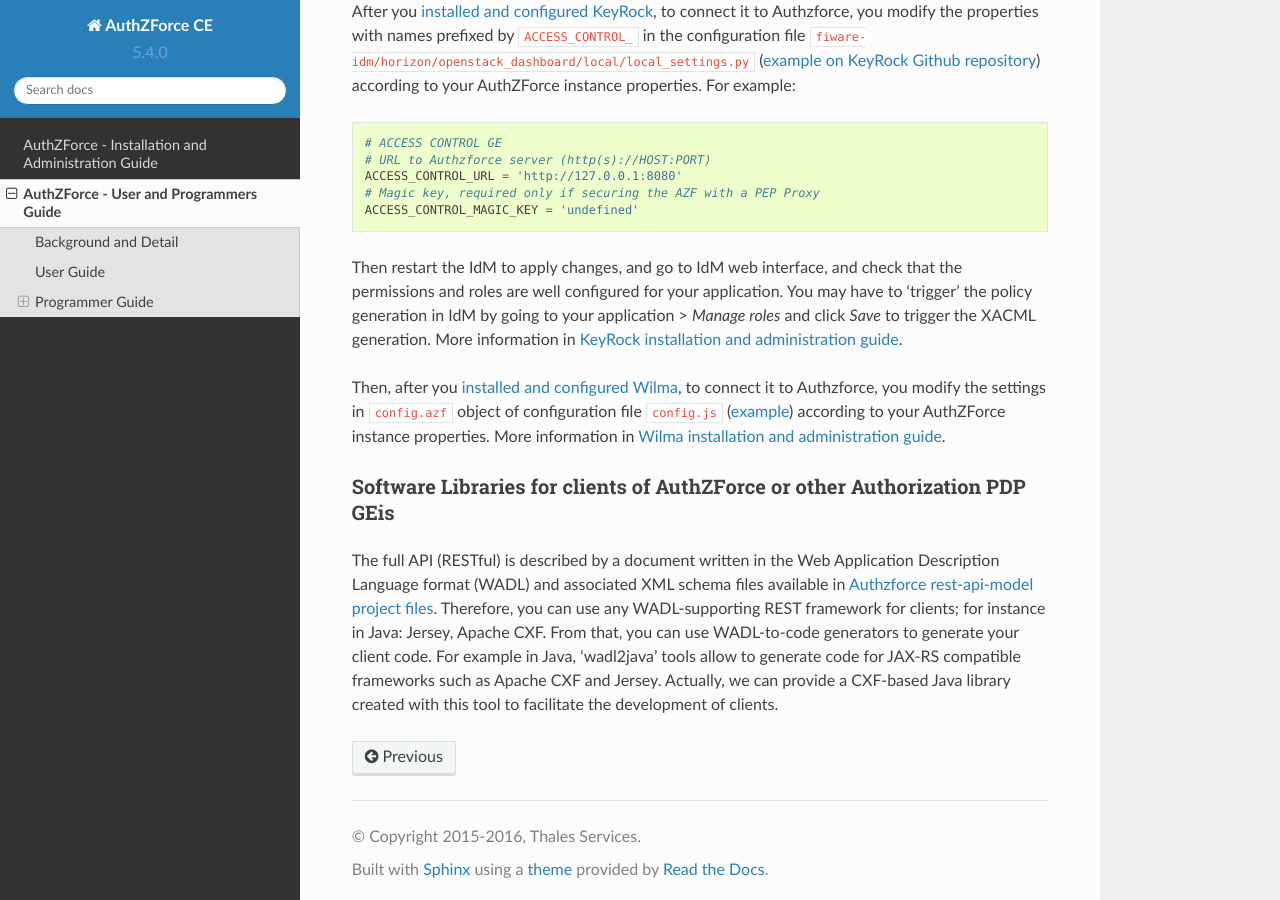
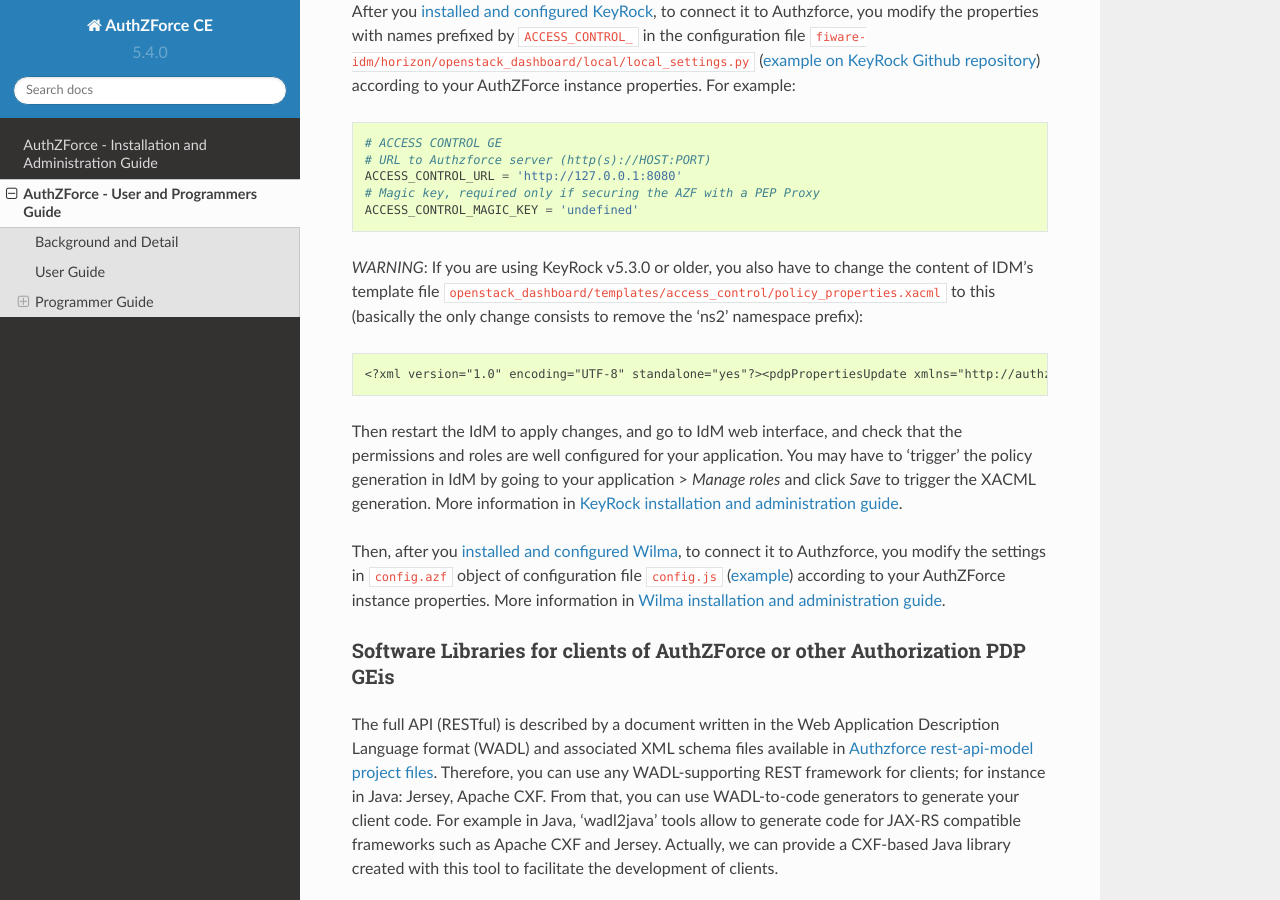
Before and after one commit to authzforce/fiware, a Sphinx documentation site: the page built from doc/UserAndProgrammersGuide.rst, in a window 1280 px wide and 900 px high, scrolled down 35613 px. Built offline with Sphinx 7.4.7 and the Read the Docs theme 2.0.0, drawn with Linux system fonts in a browser that asks for light colours; formulas are drawn with MathJax 3.

Commit message:
Update UserAndProgrammersGuide.rst

```diff
--- a/doc/UserAndProgrammersGuide.rst
+++ b/doc/UserAndProgrammersGuide.rst
@@ -1651,6 +1651,10 @@
  # Magic key, required only if securing the AZF with a PEP Proxy
  ACCESS_CONTROL_MAGIC_KEY = 'undefined'
 
+*WARNING*: If you are using KeyRock v5.3.0 or older, you also have to change the content of IDM's template file ``openstack_dashboard/templates/access_control/policy_properties.xacml`` to this (basically the only change consists to remove the 'ns2' namespace prefix)::
+
+ <?xml version="1.0" encoding="UTF-8" standalone="yes"?><pdpPropertiesUpdate xmlns="http://authzforce.github.io/rest-api-model/xmlns/authz/5"><rootPolicyRefExpression>{{ policy_id }}</rootPolicyRefExpression></pdpPropertiesUpdate>
+
 Then restart the IdM to apply changes, and go to IdM web interface, and check that the permissions and
 roles are well configured for your application. You may have to 'trigger' the policy generation in IdM by going to your
 application > *Manage roles* and click *Save* to trigger the XACML generation. More information in
```
